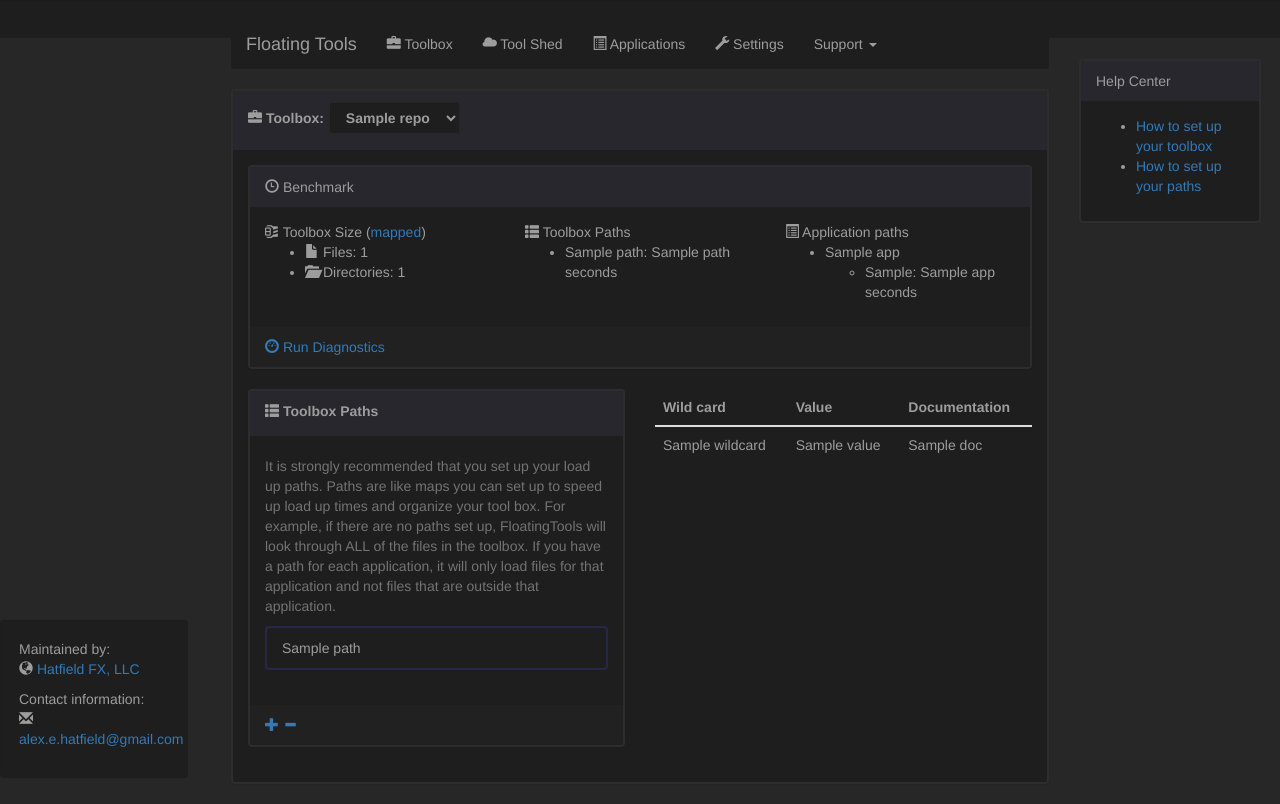
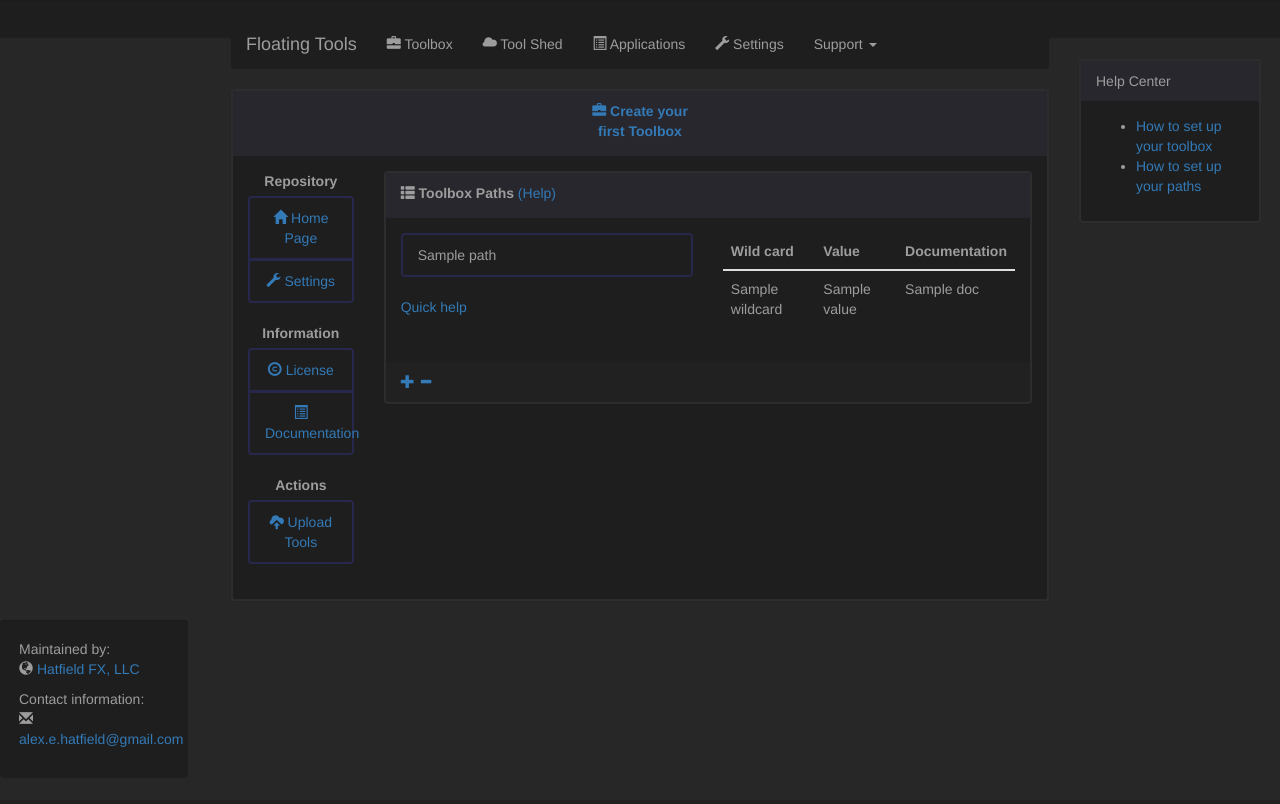
Before and after one commit to dan-stein/FloatingTools, a Flask app: template FloatingTools/Dashboard/templates/Toolbox.html in a window 1280 px wide. After the commit the page ends 747 px from the top, so only its background shows below. Run offline with Flask 2, Linux system fonts and the light colour scheme; the template is opened without the code that fills it: most values are stand-ins (such as "Sample title", 1, 10 or a date in 2020); parts of the project's set-up code (start-up, migrations or seed data) failed here and were passed over; some libraries are stand-ins or nearby versions.

Commit message:
Final toolbox support finished

```diff
--- a/FloatingTools/Dashboard/templates/Toolbox.html
+++ b/FloatingTools/Dashboard/templates/Toolbox.html
@@ -46,7 +46,7 @@ function handleToolboxChange(select) {
                 </div>
                 <div class="modal-body">
                     Add a new load path to your toolbox.
-                    <hr>
+                    <br>
                     <input type="text" name="path" placeholder="your/path/here">
                 </div>
                 <div class="modal-footer">
@@ -68,7 +68,6 @@ function handleToolboxChange(select) {
                 </div>
                 <div class="modal-body">
                     Remove an existing load up path
-                    <hr>
                     <ul>
                         {% for path in toolbox_data["paths"] %}
                         <li>
@@ -85,11 +84,37 @@ function handleToolboxChange(select) {
     </div>
 </div>
 
-<form action="/toolbox/_setup">
+
+<div id="createToolbox" class="modal fade" role="dialog">
+    <div class="modal-dialog">
+        <div class="modal-content">
+            <form action="/toolbox/_createToolbox">
+                <div class="modal-header">
+                    <button type="button" class="close" data-dismiss="modal">&times;</button>
+                    <h4 class="modal-title">Create Toolbox</h4>
+                </div>
+                <div class="modal-body">
+                    <label>Name</label>
+                    <br>
+                    <input type="text" name="name">
+                </div>
+                <div class="modal-footer">
+                    <input type="submit" value="Create">
+                </div>
+            </form>
+        </div>
+    </div>
+</div>
+
+
 <div class="panel panel-default">
     <div class="panel-heading">
-            <label>
-                <span class="glyphicon glyphicon-briefcase"></span> Toolbox:
+        <div class="row">
+            <div class="col-sm-5">
+            </div>
+            <div class="col-sm-2">
+                {% if has_repo == True %}
+                    <label>Toolbox: </label>
                     <select class="form-control" name="toolbox" id="toolbox" onchange="handleToolboxChange(this)">
                         {% for repo in user_repos %}
                             {% if toolbox == repo %}
@@ -99,88 +124,106 @@ function handleToolboxChange(select) {
                             {% endif %}
                         {% endfor %}
                     </select>
+                {% else %}
+                    <center>
+                        <label>
+                            <a data-toggle="modal" data-target="#createToolbox">
+                                <span class="glyphicon glyphicon-briefcase"></span> Create your first Toolbox
+                            </a>
                         </label>
+                    </center>
+                {% endif %}
+            </div>
+            <div class="col-sm-4">
+            </div>
+            <div class="col-sm-1">
+                {% if has_repo == True %}
+                    <a data-toggle="modal" data-target="#createToolbox"> Create Toolbox</a>
+                {% endif %}
+            </div>
+        </div>
     </div>
 
     <div class="panel-body">
         {% if toolbox_data != None %}
+            <div class="row">
+                <div class="col-sm-2">
+                    <center><label>Repository</label></center>
+                    <ul class="list-group">
+
+                        <li class="list-group-item">
+                            <a href="https://github.com/{{ username }}/{{ toolbox }}">
+                                <center><span class="glyphicon glyphicon-home"></span> Home Page</center>
+                            </a>
+                        </li>
+
+                        <li class="list-group-item">
+                            <a href="https://github.com/{{ username }}/{{ toolbox }}/settings">
+                                <center><span class="glyphicon glyphicon-wrench"></span> Settings</center>
+                            </a>
+                        </li>
+
+                    </ul>
+
+                    <center><label>Information</label></center>
+                    <ul class="list-group">
+                        {% if has_lic == False %}
+                        <li class="list-group-item">
+                            <a href="https://github.com/{{ username }}/{{ toolbox }}/new/master?filename=LICENSE.md">
+                                <center><span class="glyphicon glyphicon-copyright-mark"></span> Add License</center>
+                            </a>
+                        </li>
+                        {% else %}
+                        <li class="list-group-item">
+                            <a href="https://github.com/{{ username }}/{{ toolbox }}/edit/master/LICENSE">
+                                <center><span class="glyphicon glyphicon-copyright-mark"></span> License</center>
+                            </a>
+                        </li>
+                        {% endif %}
+
+                        {% if has_readme == False %}
+                            <li class="list-group-item">
+                                <a href="https://github.com/{{ username }}/{{ toolbox }}/new/master?filename=README.md">
+                                    <center><span class="glyphicon glyphicon-list-alt"></span> Add Documentation</center>
+                                </a>
+                            </li>
+                        {% else %}
+                            <li class="list-group-item">
+                                <a href="https://github.com/{{ username }}/{{ toolbox }}/edit/master/README.md">
+                                    <center><span class="glyphicon glyphicon-list-alt"></span> Documentation</center>
+                                </a>
+                            </li>
+                        {% endif %}
+
+                    </ul>
+
+                    <center><label>Actions</label></center>
+                    <ul class="list-group">
+                        <li class="list-group-item">
+                            <a href="https://github.com/{{ username }}/{{ toolbox }}/upload/master">
+                                <center><span class="glyphicon glyphicon-cloud-upload"></span> Upload Tools</center>
+                            </a>
+                        </li>
+                    </ul>
+
+                </div>
+                <div class="col-sm-10">
                     <div class="panel panel-default">
                         <div class="panel-heading">
-                    <span class="glyphicon glyphicon-time"></span> Benchmark
+                            <label><span class="glyphicon glyphicon-th-list"></span> Toolbox Paths</label><a href="/toolbox_paths"> (Help)</a>
                         </div>
-
                         <div class="panel-body">
-                    {% if benchmark_directory_count != 0 %}
                             <div class="row">
-                        <div class="col-sm-4">
-                            <span class="glyphicon glyphicon-compressed"></span> Toolbox Size (<a href="/toolbox_paths">mapped</a>)
-                            <ul>
-                                <li>
-                                    <span class="glyphicon glyphicon-file"></span> Files: {{ benchmark_file_count }}
-                                </li>
-                                <li>
-                                    <span class="glyphicon glyphicon-folder-open"></span> Directories: {{
-                                    benchmark_directory_count }}
-                                </li>
-                            </ul>
-                        </div>
-                        <div class="col-sm-4">
-                            <span class="glyphicon glyphicon-th-list"></span> Toolbox Paths
-                            <ul>
-                                {% for path in benchmark_data["paths"] %}
-                                {% if path == "/" %}
-                                <li>
-                                    <font color="red">{{ path }}</font>: {{ benchmark_data["paths"][path] }} seconds
-                                    <br>
-                                    <strong>
-                                        <font color="red">
-                                            Having a path set to the root like this will cost you a lot in
-                                            speed. This is a sign that you may have not set any Toolbox Paths.
-                                            We strongly recommend you set Toolbox Paths to avoid slow load times.
-                                        </font>
-                                    </strong>
-                                </li>
-                                {% else %}
-                                <li>
-                                    {{ path }}: {{ benchmark_data["paths"][path] }} seconds
-                                </li>
-                                {% endif %}
-                                {% endfor %}
-                            </ul>
-                        </div>
-                        <div class="col-sm-4">
-                            <span class="glyphicon glyphicon-list-alt"></span> Application paths
-                            <ul>
-                                {% for app in benchmark_data["applications"] %}
-                                <li>
-                                    {{ app }}
-                                    <ul>
-                                        {% for appPath in benchmark_data["applications"][app] %}
-                                        <li>
-                                            {{ appPath }}: {{ benchmark_data["applications"][app][appPath] }} seconds
+                                <div class="col-sm-6">
+                                    <ul class="list-group">
+                                        {% for path in toolbox_data["paths"] %}
+                                        <li class="list-group-item">
+                                            {{ path }}
                                         </li>
                                         {% endfor %}
                                     </ul>
-                                </li>
-                                {% endfor %}
-                            </ul>
-                        </div>
-                    </div>
-                    {% endif %}
-                </div>
-
-                <div class="panel-footer">
-                    <a href="/toolbox/_benchmark"><span class="glyphicon glyphicon-dashboard"></span> Run
-                        Diagnostics</a>
-                </div>
-            </div>
-            <div class="row">
-                <div class="col-sm-6">
-                    <div class="panel panel-default">
-                        <div class="panel-heading">
-                            <label><span class="glyphicon glyphicon-th-list"></span> Toolbox Paths</label>
-                        </div>
-                        <div class="panel-body">
+                                    <a data-toggle="collapse" data-target="#path-quick-help">Quick help</a>
+                                    <div id="path-quick-help" class="collapse">
                                         <span class="help-block">
                                                 It is strongly recommended that you set up your load up paths. Paths are like maps you
                                                 can set up to speed up load up times and organize your tool box. For example, if there
@@ -188,22 +231,6 @@ function handleToolboxChange(select) {
                                                 you have a path for each application, it will only load files for that application and
                                                 not files that are outside that application.
                                         </span>
-                            <ul class="list-group">
-                                {% for path in toolbox_data["paths"] %}
-                                <li class="list-group-item">
-                                    {{ path }}
-                                </li>
-                                {% endfor %}
-                            </ul>
-                        </div>
-                        <div class="panel-footer">
-                            <a data-toggle="modal" data-target="#addPath">
-                                <span class="glyphicon glyphicon-plus"></span>
-                            </a>
-                            <a data-toggle="modal" data-target="#removePath">
-                                <span class="glyphicon glyphicon-minus"></span>
-                            </a>
-                        </div>
                                     </div>
                                 </div>
                                 <div class="col-sm-6">
@@ -227,10 +254,33 @@ function handleToolboxChange(select) {
                                     </table>
                                 </div>
                             </div>
+                        </div>
+                        <div class="panel-footer">
+                            <a data-toggle="modal" data-target="#addPath">
+                                <span class="glyphicon glyphicon-plus"></span>
+                            </a>
+                            <a data-toggle="modal" data-target="#removePath">
+                                <span class="glyphicon glyphicon-minus"></span>
+                            </a>
+                        </div>
+                    </div>
+                </div>
+            </div>
         {% else %}
+            {% if has_repo == True %}
+                <div class="row">
+                    <div class="col-sm-5">
+                    </div>
+                    <div class="col-sm-2">
+                        <form action="/toolbox/_setup">
                             <input type="submit" class="form-control" value="Setup as Toolbox">
+                        </form>
+                    </div>
+                    <div class="col-sm-5">
+                    </div>
+                </div>
+            {% endif %}
         {% endif %}
     </div>
 </div>
-</form>
 {% endblock %}
--- a/FloatingTools/Wrapper/__init__.py
+++ b/FloatingTools/Wrapper/__init__.py
@@ -9,12 +9,13 @@ import os
 import sys
 
 # package imports
-from AbstractApp import AbstractApplication, setWrapper, wrapper
+from AbstractApp import AbstractApplication, setWrapper, wrapper, wrapperName
 
 __all__ = [
     'AbstractApplication',
     'wrapper',
     'setWrapper',
+    'wrapperName',
     'APP_WRAPPER',
     'APP_WRAPPERS'
 ]
```
Also changed, not shown: FloatingTools/Dashboard/templates/ToolShed.html (+8 -8 lines), FloatingTools/Dashboard/toolbox.py (+71 -97 lines), FloatingTools/Dashboard/toolshed.py (+18 -6 lines), FloatingTools/Wrapper/AbstractApp.py (+14 -0 lines), FloatingTools/load.py (+24 -11 lines). Lines whose indentation alone changed are shown as unchanged.
